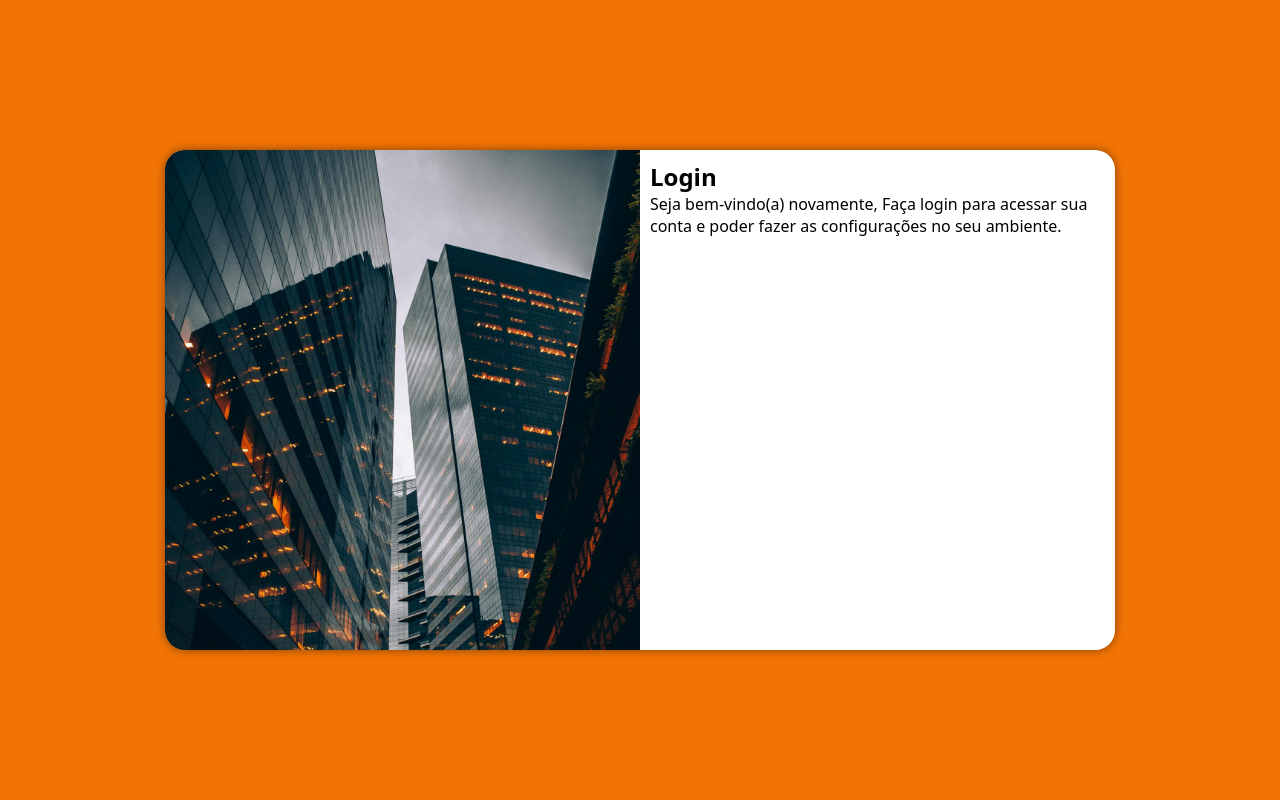
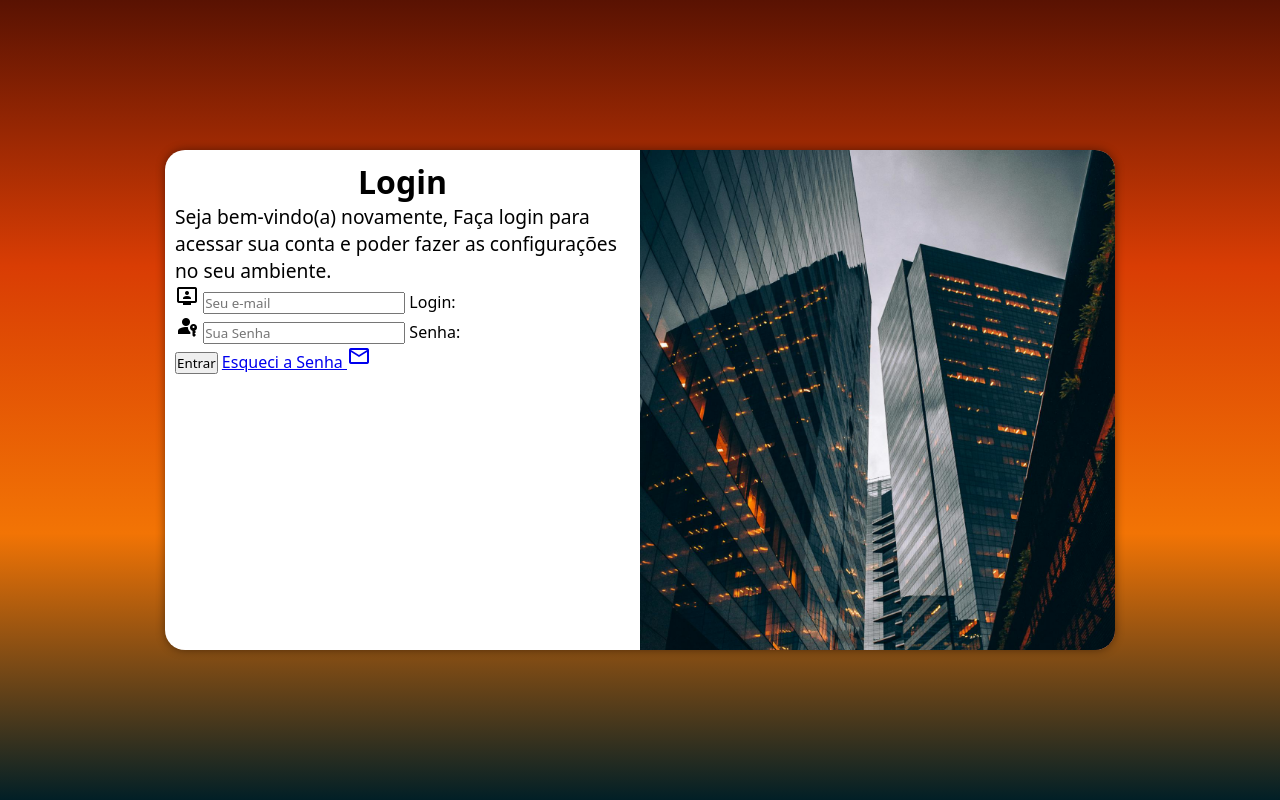
Before and after one commit to DRPMourino/projeto-login, a plain HTML site: page index.html in a window 1280 px wide. Drawn offline with nearby package versions, Linux system fonts and the light colour scheme.

Commit message:
atualizei o formulário

```diff
--- a/Estilos/media-query.css
+++ b/Estilos/media-query.css
@@ -11,6 +11,9 @@ Grandes telas: acima de 1200px
 */
 
 @media screen and (min-width: 768px) and (max-width: 992px) {
+    body {
+        background-image: linear-gradient(to top, #011F26, #F27405, #D93D04, #591202);
+    }
     section#Login {
         width: 80vw;
     }
@@ -28,19 +31,30 @@ Grandes telas: acima de 1200px
 }
 
 @media screen and (min-width: 992px) {
+    body {
+        background-image: linear-gradient(to top, #011F26, #F27405, #D93D04, #591202);
+    }
+
     section#Login {
         width: 950px;
     }
 
 section#Login > div#Imagem {
-    float: left;
+    float: right;
     width: 50%;
     height: 100%;
 }
 
 section#Login > div#Formulario {
-    float: right;
+    float: left;
     width: 50%;
 }
 
+div#Formulario > h1 {
+    font-size:2em;
 }
+
+div#Formulario > p {
+    font-size: 1.2em;
+}
+}
--- a/Estilos/style.css
+++ b/Estilos/style.css
@@ -19,6 +19,7 @@ body, html {
     background-color: #F27405;
     height: 100vh; /*Máximo de Altura*/
     width: 100vw;/*Máximo de Largura*/
+    background-image: linear-gradient(to top, #011F26, #F27405, #D93D04, #591202);
 }
 
 main {
@@ -39,6 +40,9 @@ section#Login {
     height: 500px;
     border-radius: 20px;
     box-shadow: 0px 0px 10px rgba(0, 0, 0, 0.451);
+
+    transition: width 1s, height 1s; /*Abrindo   página em transição*/
+    transition-timing-function: ease; /*Suavisa a transição*/
 }
 
 section#Login > div#Imagem {
@@ -53,3 +57,11 @@ section#Login > div#Formulario {
     display: block;
     padding: 10px;
 }
+div#Formulario > h1 {
+    text-align: center;
+    font-size:10px;
+}
+
+div#Formulario > p {
+    font-size: 0.8em;
+}
--- a/index.html
+++ b/index.html
@@ -4,6 +4,7 @@
     <meta charset="UTF-8">
     <meta name="viewport" content="width=device-width, initial-scale=1.0">
     <title>Login</title>
+    <link href="https://fonts.googleapis.com/css2?family=Material+Symbols+Outlined" rel="stylesheet" />
     <link rel="stylesheet" href="Estilos/style.css">
     <link rel="stylesheet" href="Estilos/media-query.css">
 </head>
@@ -16,8 +17,23 @@
             <div id="Formulario">
                 <h1>Login</h1>
                 <p>Seja bem-vindo(a) novamente, Faça login para acessar sua conta e poder fazer as configurações no seu ambiente.</p>
-                <form action="login.php" method="post">
-
+                <form action="login.php" method="post" autocomplete="on">
+                    <div class="Campo">
+                        <span class="material-symbols-outlined"><span class="material-symbols-outlined">
+                            tv_signin
+                            </span></span>
+                        <input type="email" name="login" id="ilogin" placeholder="Seu e-mail" autocomplete="email" required maxlength="30">
+                        <label for="ilogin">Login:</label>
+                    </div>
+                    <div class="Campo">
+                        <span class="material-symbols-outlined">passkey</span>
+                        <input type="password" name="senha" id="isenha" id="isenha" placeholder="Sua Senha" autocomplete="current-password" required minlength="8" maxlength="20">
+                        <label for="isenha">Senha:</label>
+                    </div>
+                    <input type="submit" value="Entrar">
+                    <a href="esqueci.html">
+                        Esqueci a Senha <span class="material-symbols-outlined">mail</span>
+                    </a>
                 </form>
             </div>
         </section>
```
